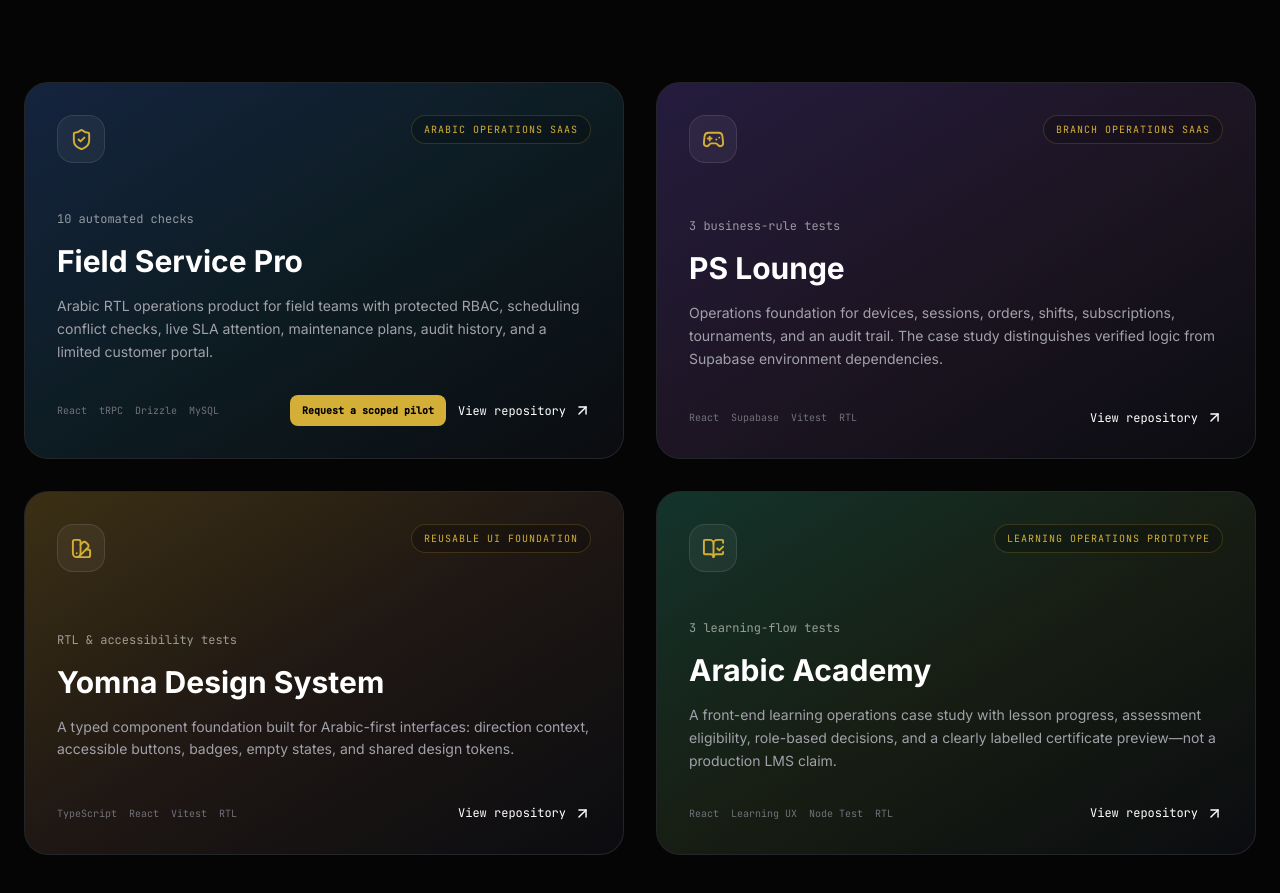
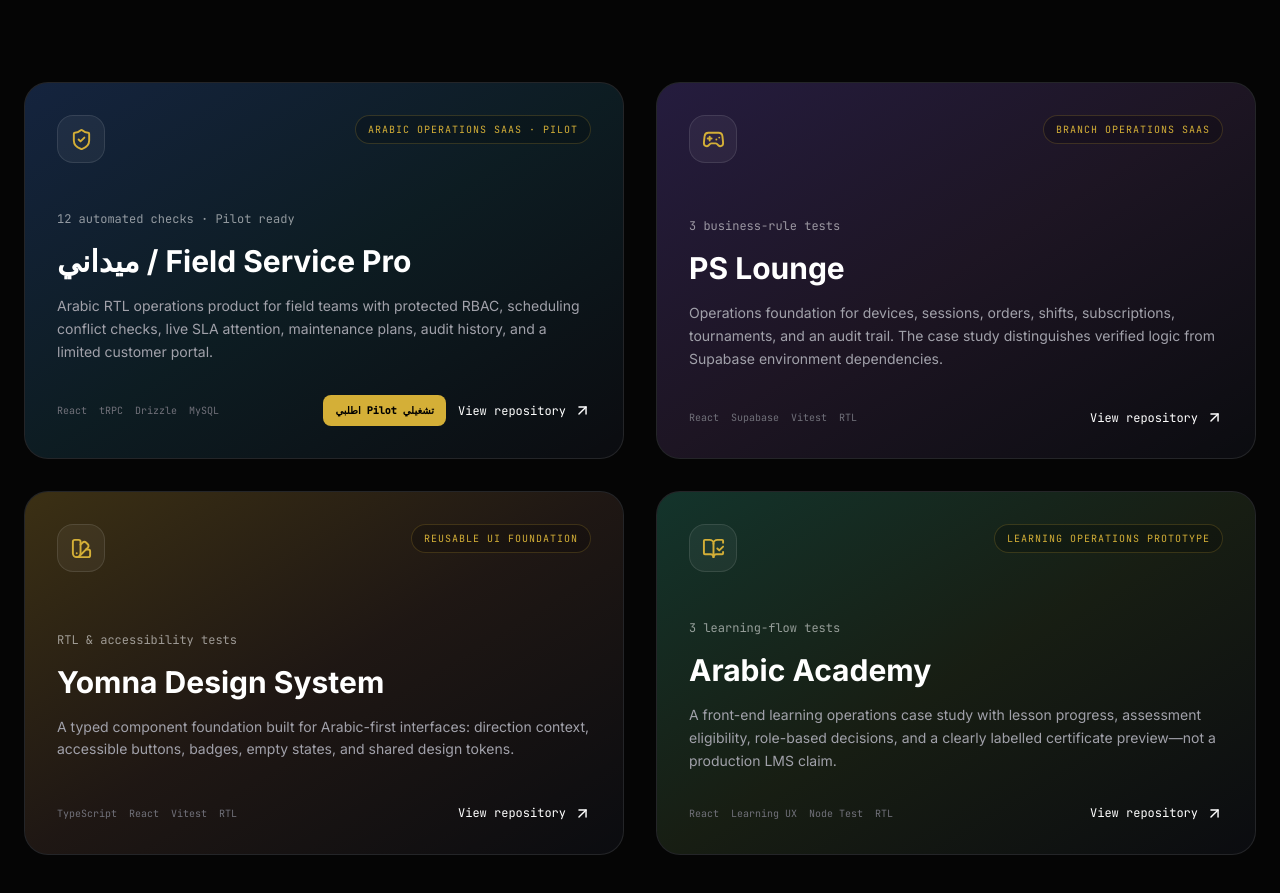
Before and after one commit to YOMNA190/yomna-portfolio, a React (Vite) app: page / in a window 1280 px wide. Shown: the part 1932-2825 px from the top of the page. Built offline with nearby package versions, Linux system fonts and the light colour scheme.

Commit message:
feat: feature field service pilot in portfolio

```diff
--- a/src/sections/CaseStudiesNew.tsx
+++ b/src/sections/CaseStudiesNew.tsx
@@ -5,15 +5,15 @@ import { motion } from 'framer-motion'
 const projects = [
   {
     id: 'field-service',
-    title: 'Field Service Pro',
-    category: 'Arabic Operations SaaS',
-    evidence: '10 automated checks',
+    title: 'ميداني / Field Service Pro',
+    category: 'Arabic Operations SaaS · Pilot',
+    evidence: '12 automated checks · Pilot ready',
     description: 'Arabic RTL operations product for field teams with protected RBAC, scheduling conflict checks, live SLA attention, maintenance plans, audit history, and a limited customer portal.',
     tags: ['React', 'tRPC', 'Drizzle', 'MySQL'],
     icon: ShieldCheck,
     github: 'https://github.com/YOMNA190/field-service-pro',
     offerHref: 'mailto:contact@yomna.dev?subject=طلب%20Pilot%20لـ%20ميداني%20Field%20Service%20Pro',
-    offerLabel: 'Request a scoped pilot',
+    offerLabel: 'اطلبي Pilot تشغيلي',
     tone: 'from-blue-500/25 via-cyan-400/10 to-transparent',
   },
   {
```
